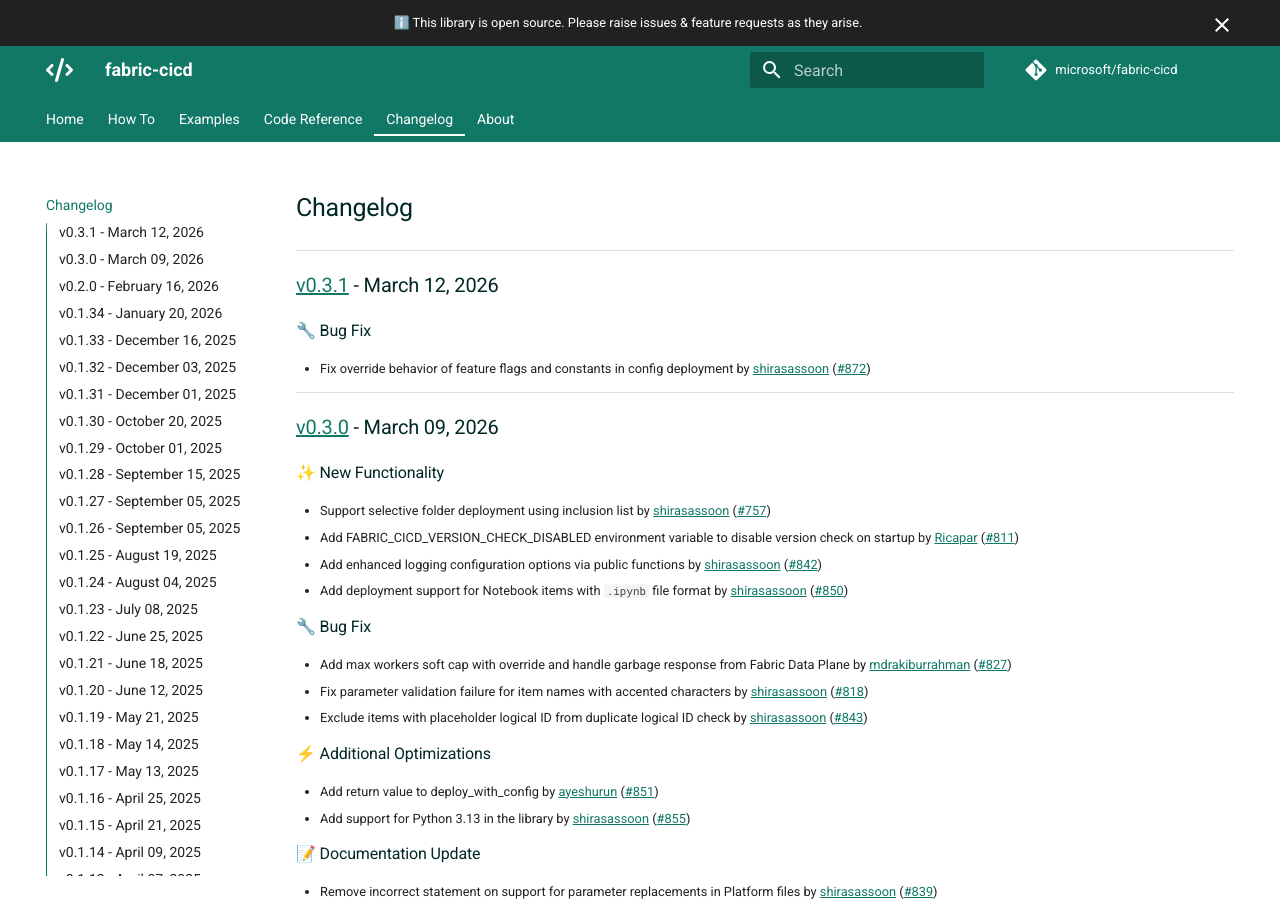
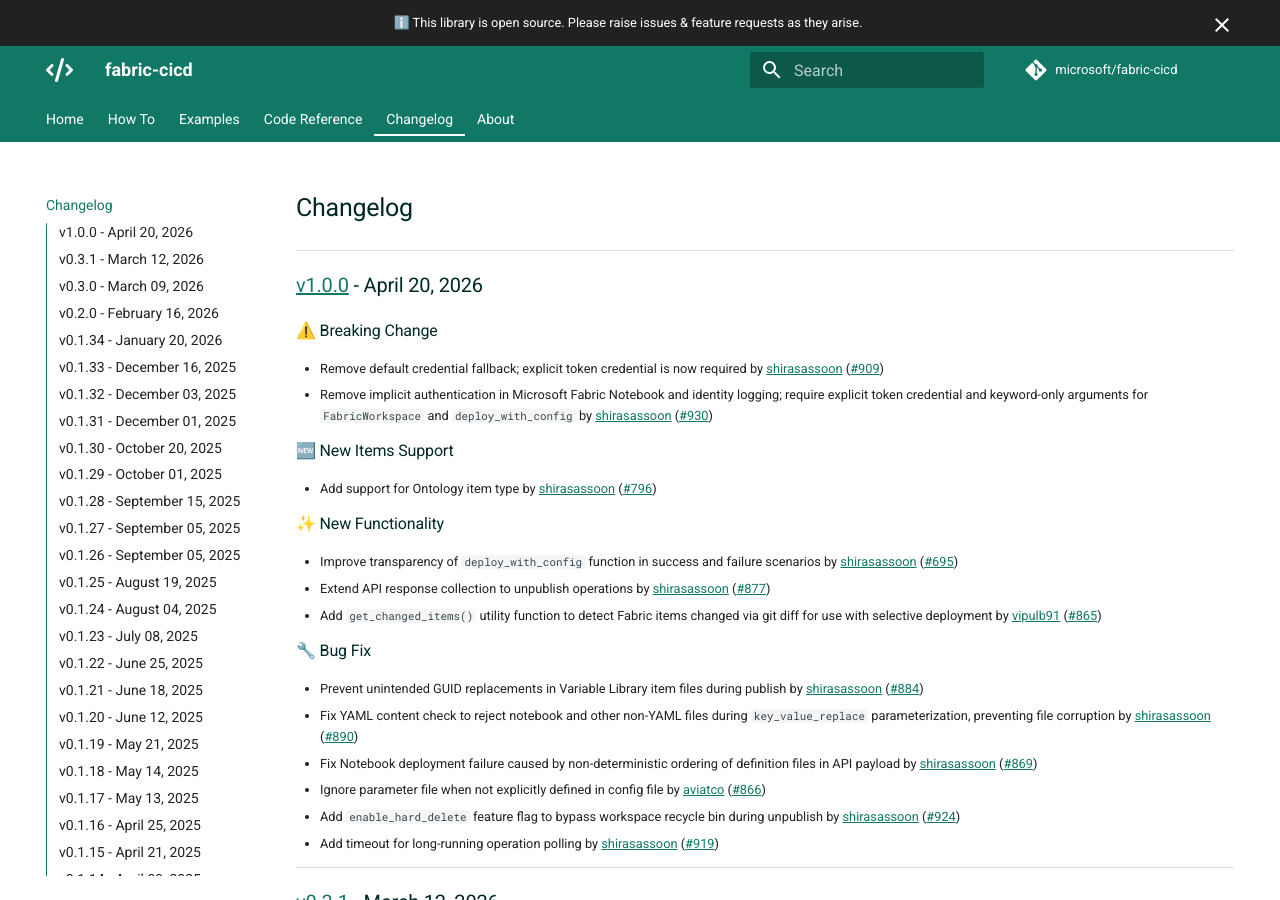
Before and after one commit to shirasassoon/fabric-cicd, an MkDocs documentation site: the page built from docs/changelog.md, in a window 1280 px wide and 900 px high. Built offline with MkDocs 1.6.1 and Material for MkDocs 9.7.7, drawn with Linux system fonts in a browser that asks for light colours; comment, search, counter and statistics services are not loaded; the version menu is left out.

Commit message:
v1.0.0 (#938)
This pull request prepares the project for the v1.0.0 release,
introducing several breaking changes, new features, bug fixes, and
support for new item types. The most significant updates are the removal
of implicit authentication and default credential fallback (requiring
explicit token credentials), the addition of support for Ontology item
types, and improvements to deployment and unpublish operations. Below
are the most important changes grouped by theme:

**Breaking Changes:**
- Removed default credential fallback; explicit token credential is now
required for authentication.
- Removed implicit authentication in Microsoft Fabric Notebook and
identity logging; `FabricWorkspace` and `deploy_with_config` now require
explicit token credentials and keyword-only arguments.

**New Features and Enhancements:**
- Added support for the Ontology item type.
- Improved transparency of the `deploy_with_config` function in both
success and failure scenarios.
- Extended API response collection to include unpublish operations.
- Added a `get_changed_items()` utility function to detect changed
Fabric items via `git diff` for selective deployment.

**Bug Fixes and Reliability Improvements:**
- Fixed unintended GUID replacements in Variable Library item files
during publish.
- Enhanced YAML content checks to reject non-YAML files (e.g.,
notebooks) during `key_value_replace` parameterization, preventing file
corruption.
- Fixed Notebook deployment failures caused by non-deterministic
ordering of definition files in API payloads.
- Ensured parameter files are ignored when not explicitly defined in the
config file.
- Added an `enable_hard_delete` feature flag to bypass the workspace
recycle bin during unpublish operations.
- Added a timeout for long-running operation polling to improve
reliability.

**Versioning and Documentation:**
- Updated the project version to `1.0.0` in `constants.py` and added
detailed release notes to the changelog and documentation.
[[1]](diffhunk://#diff-91c2d32be351f155f090c4bd57ebe3c10e646edbc1b663e2a72b697f956a949cL12-R12)
[[2]](diffhunk://#diff-83afdc42495d5878f0cb3cce6e35a912fc12a6c47de45151041ea035af0208a1R1-R25)
[[3]](diffhunk://#diff-77f023b99d3d58008351d3e82fc06e6d06ba1bc2da9e41be6329b7fa4f419f05R3-R28)

---------

Co-authored-by: Shira Sassoon <shirasassoon@microsoft.com>

```diff
--- a/docs/changelog.md
+++ b/docs/changelog.md
@@ -1,4 +1,30 @@
 # Changelog
+
+## [v1.0.0](https://pypi.org/project/fabric-cicd/1.0.0) - April 20, 2026
+
+### ⚠️ Breaking Change
+
+- Remove default credential fallback; explicit token credential is now required by [shirasassoon](https://github.com/shirasassoon) ([#909](https://github.com/microsoft/fabric-cicd/issues/909))
+- Remove implicit authentication in Microsoft Fabric Notebook and identity logging; require explicit token credential and keyword-only arguments for `FabricWorkspace` and `deploy_with_config` by [shirasassoon](https://github.com/shirasassoon) ([#930](https://github.com/microsoft/fabric-cicd/issues/930))
+
+### 🆕 New Items Support
+
+- Add support for Ontology item type by [shirasassoon](https://github.com/shirasassoon) ([#796](https://github.com/microsoft/fabric-cicd/issues/796))
+
+### ✨ New Functionality
+
+- Improve transparency of `deploy_with_config` function in success and failure scenarios by [shirasassoon](https://github.com/shirasassoon) ([#695](https://github.com/microsoft/fabric-cicd/issues/695))
+- Extend API response collection to unpublish operations by [shirasassoon](https://github.com/shirasassoon) ([#877](https://github.com/microsoft/fabric-cicd/issues/877))
+- Add `get_changed_items()` utility function to detect Fabric items changed via git diff for use with selective deployment by [vipulb91](https://github.com/vipulb91) ([#865](https://github.com/microsoft/fabric-cicd/issues/865))
+
+### 🔧 Bug Fix
+
+- Prevent unintended GUID replacements in Variable Library item files during publish by [shirasassoon](https://github.com/shirasassoon) ([#884](https://github.com/microsoft/fabric-cicd/issues/884))
+- Fix YAML content check to reject notebook and other non-YAML files during `key_value_replace` parameterization, preventing file corruption by [shirasassoon](https://github.com/shirasassoon) ([#890](https://github.com/microsoft/fabric-cicd/issues/890))
+- Fix Notebook deployment failure caused by non-deterministic ordering of definition files in API payload by [shirasassoon](https://github.com/shirasassoon) ([#869](https://github.com/microsoft/fabric-cicd/issues/869))
+- Ignore parameter file when not explicitly defined in config file by [aviatco](https://github.com/aviatco) ([#866](https://github.com/microsoft/fabric-cicd/issues/866))
+- Add `enable_hard_delete` feature flag to bypass workspace recycle bin during unpublish by [shirasassoon](https://github.com/shirasassoon) ([#924](https://github.com/microsoft/fabric-cicd/issues/924))
+- Add timeout for long-running operation polling by [shirasassoon](https://github.com/shirasassoon) ([#919](https://github.com/microsoft/fabric-cicd/issues/919))
 
 ## [v0.3.1](https://pypi.org/project/fabric-cicd/0.3.1) - March 12, 2026
 
```
Also changed, not shown: .changes/v1.0.0.md (added, +25 -0 lines), 13 other files.
